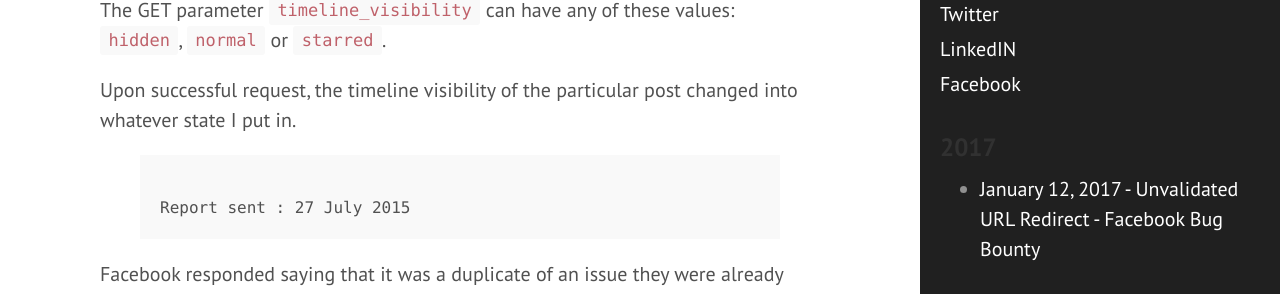
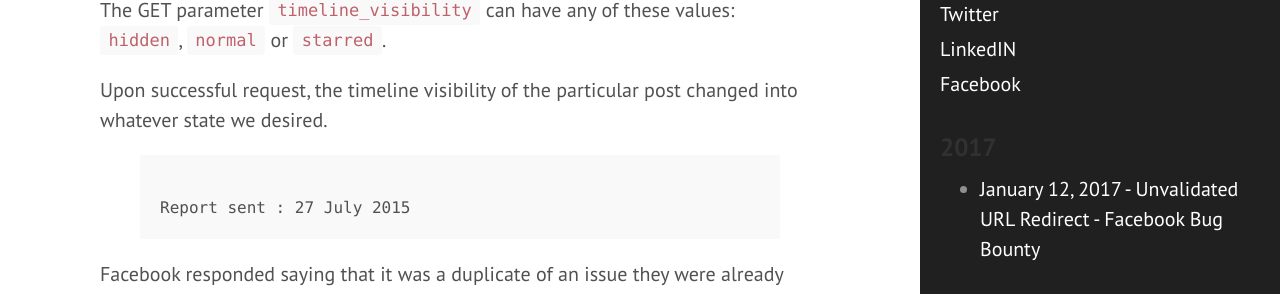
Before and after one commit to sahadnk72/sahadnk72.github.io, a Jekyll site: the page built from index.html, in a window 1280 px wide and 900 px high, scrolled down 4014 px. Shown: the part 183-477 px from the top of the window. Built offline with Jekyll 4.4.1, drawn with Linux system fonts in a browser that asks for light colours; the list of posts is cut into pages by our own code.

Commit message:
Update 2016-04-03-fb-page-timeline.md

```diff
--- a/_posts/2016-04-03-fb-page-timeline.md
+++ b/_posts/2016-04-03-fb-page-timeline.md
@@ -19,7 +19,7 @@ It was possible for a page moderator with Facebook Messenger access_token to cha
 The GET parameter `timeline_visibility` can have any of these values: `hidden`, `normal` or `starred`.
 
 
-Upon successful request, the timeline visibility of the particular post changed into whatever state I put in.
+Upon successful request, the timeline visibility of the particular post changed into whatever state we desired.
 
 
 {% highlight text %}
```
